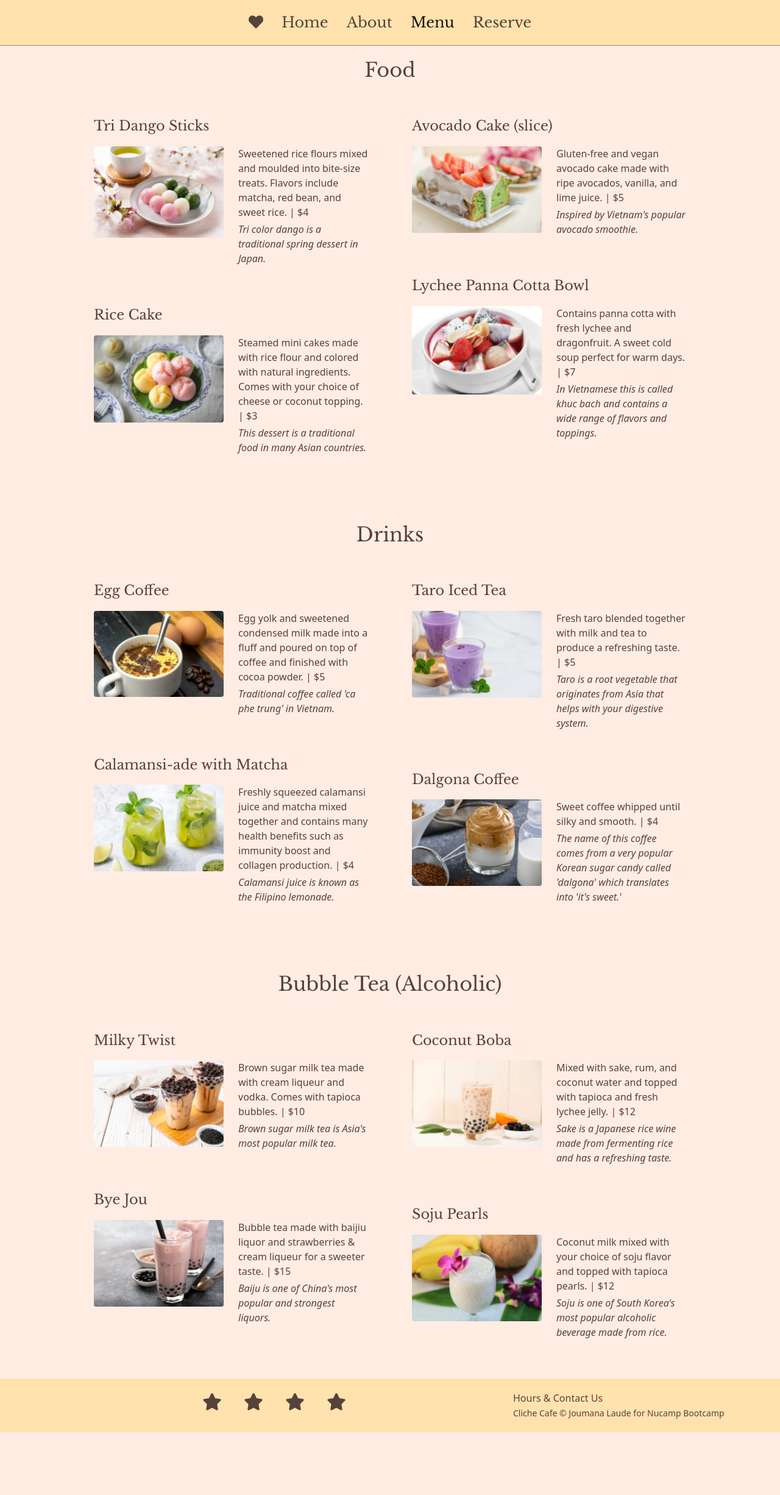
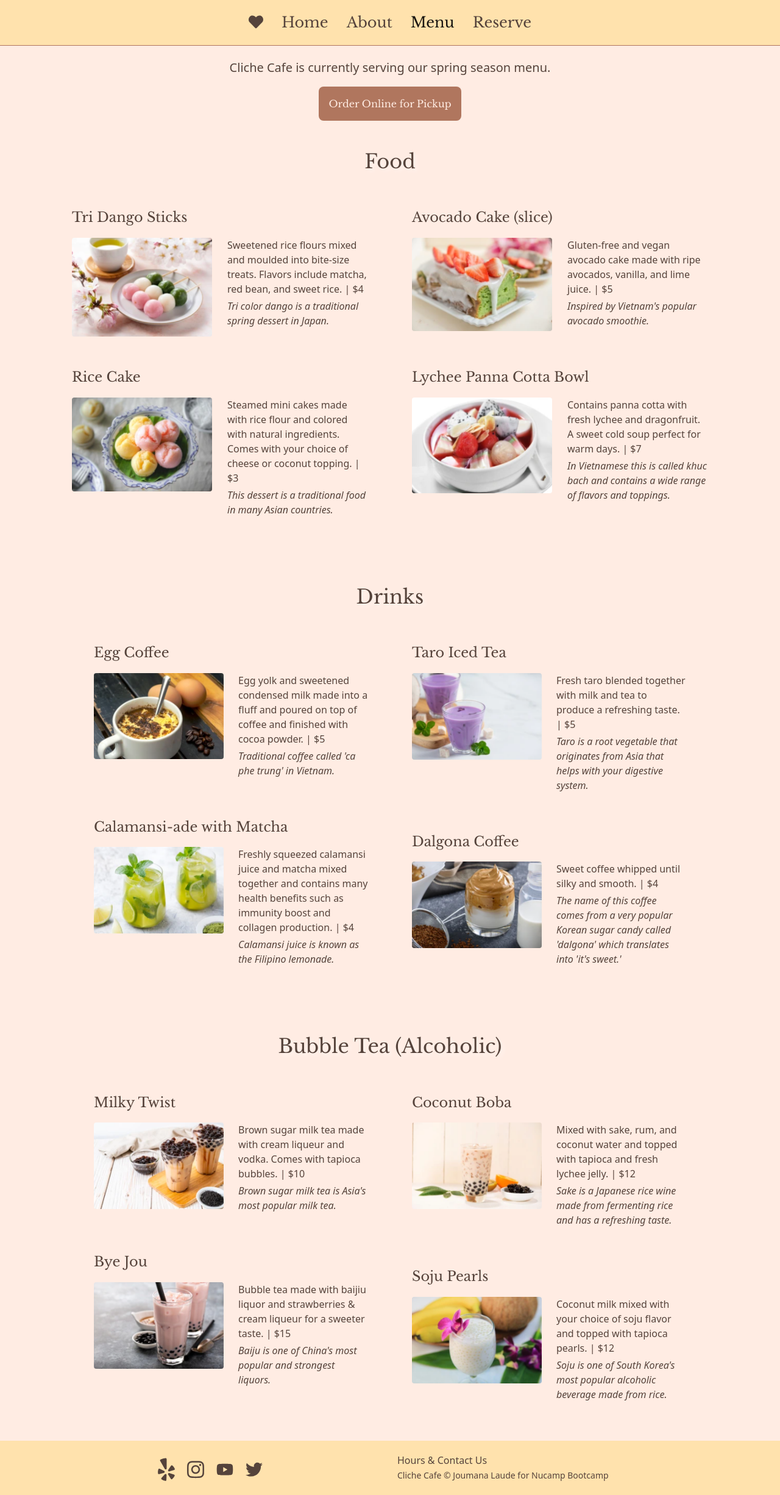
Before and after one commit to JoumanaLaude/cliche-cafe-react, a React (Create React App) app: page /menu in a window 1280 px wide. Shown: the whole page at 61% size. Before the commit the page ends 2349 px from the top, so only its background shows below. Built offline with nearby package versions, Linux system fonts and the light colour scheme.

Commit message:
font awesome icons w/ react, menu order button

```diff
--- a/package.json
+++ b/package.json
@@ -3,7 +3,9 @@
   "version": "0.1.0",
   "private": true,
   "dependencies": {
+    "@fortawesome/fontawesome-free": "^5.15.3",
     "@fortawesome/fontawesome-svg-core": "^1.2.35",
+    "@fortawesome/free-brands-svg-icons": "^5.15.3",
     "@fortawesome/free-solid-svg-icons": "^5.15.3",
     "@fortawesome/react-fontawesome": "^0.1.14",
     "@popperjs/core": "^2.9.2",
--- a/src/App.css
+++ b/src/App.css
@@ -100,3 +100,23 @@ table {
       font-weight: 400;
     }
   }
+
+  .order-button {
+    font-family: "Libre Baskerville", serif;
+    background: #B0765E;
+    border: none;
+    color: #FFECE3;
+    outline: none;
+    font-weight: 400;
+    padding: 1rem;
+    cursor: pointer;
+    border-radius: 8px;
+  }
+
+  .order-button:hover {
+   background: #55433B;
+  }
+
+.icon-space {
+    padding-right: 20px;
+  }
--- a/src/components/FoodMenu.js
+++ b/src/components/FoodMenu.js
@@ -9,7 +9,7 @@ import { Col, Row } from 'reactstrap';
 const FoodMenu = () => {
    return (
       <>
-         <div className="container mt-5 pt-5 px-5">
+         <div className="container mt-5">
             <h3 className="text-center">Food</h3>
             <Row>
                <Col lg={6}>
--- a/src/components/Footer.js
+++ b/src/components/Footer.js
@@ -1,18 +1,22 @@
 import React from 'react';
-//import { Col, Row } from 'reactstrap';
-import { FontAwesomeIcon } from '@fortawesome/react-fontawesome'
-import { faStar } from '@fortawesome/free-solid-svg-icons'
+import {
+   faYelp,
+   faInstagram,
+   faYoutube,
+   faTwitter
+} from '@fortawesome/free-brands-svg-icons';
+import { FontAwesomeIcon } from "@fortawesome/react-fontawesome";
 
 function Footer() {
    return (
       <footer className="site-footer">
          <div className="container">
             <div className="row">
-               <div className="col col-8 text-center">
-                  <FontAwesomeIcon icon={faStar} size="2x" className="pt-1 mx-3" />
-                  <FontAwesomeIcon icon={faStar} size="2x" className="pt-1 mx-3" />
-                  <FontAwesomeIcon icon={faStar} size="2x" className="pt-1 mx-3" />
-                  <FontAwesomeIcon icon={faStar} size="2x" className="pt-1 mx-3" />
+               <div className="col-6 text-center mt-2">
+                  <a href="http://yelp.com/" aria-label="Yelp" target="_blank" rel="noreferrer"><FontAwesomeIcon icon={faYelp} className="fa-2x fa-fw icon-space" /></a>
+                  <a href="http://instagram.com/" aria-label="Instagram" target="_blank" rel="noreferrer"><FontAwesomeIcon icon={faInstagram} className="fa-2x fa-fw icon-space" /></a>
+                  <a href="http://youtube.com/" aria-label="Youtube" target="_blank" rel="noreferrer"><FontAwesomeIcon icon={faYoutube} className="fa-2x fa-fw icon-space" /></a>
+                  <a href="http://twitter.com/" aria-label="Twitter" target="_blank" rel="noreferrer"><FontAwesomeIcon icon={faTwitter} className="fa-2x fa-fw icon-space" /></a>
                </div>
                <div className="col text-right">
                   Hours & Contact Us
--- a/src/components/Menu.js
+++ b/src/components/Menu.js
@@ -1,14 +1,22 @@
 import FoodMenu from "./FoodMenu";
 import DrinksMenu from "./DrinksMenu";
 import BobaMenu from "./BobaMenu";
+import { Button, Col, Container } from 'reactstrap';
 
 function MenuPage() {
    return (
-      <div className="container">
-         <FoodMenu />
-         <DrinksMenu />
-         <BobaMenu />
-      </div>
+      <>
+         <Container className="mt-5 pt-5">
+            <Col sm="12" md={{ size: 6, offset: 3 }}>
+               <p className="lead text-center">Cliche Cafe is currently serving our spring season menu.</p>
+               <p className="text-center"><Button className="order-button">Order Online for Pickup</Button></p>
+            </Col>
+
+            <FoodMenu />
+            <DrinksMenu />
+            <BobaMenu />
+         </Container>
+      </>
    );
 }
 
--- a/src/css/slider.css
+++ b/src/css/slider.css
@@ -54,7 +54,7 @@ body {
    font-family: "Libre Baskerville", serif;
    background: #ffe2ad;
    border: none;
-   color: #444;
+   color: #55433B;
    outline: none;
    font-weight: 400;
    padding: 1rem;
```
Also changed, not shown: 1 other file (tests, documents, lock files or other folders).
